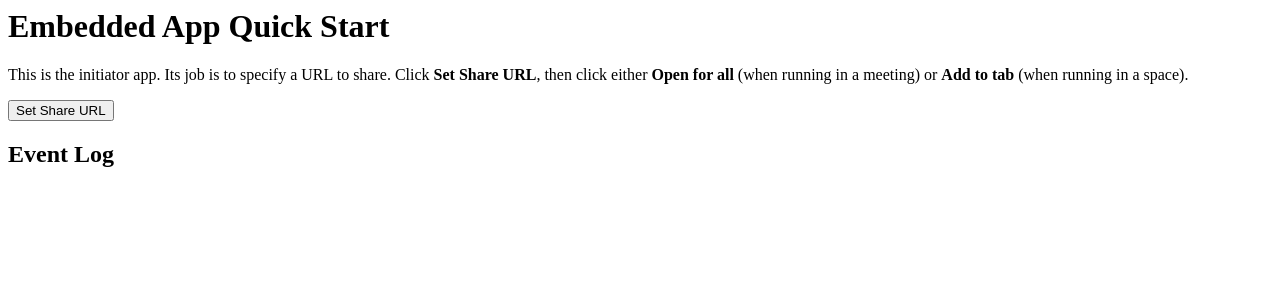
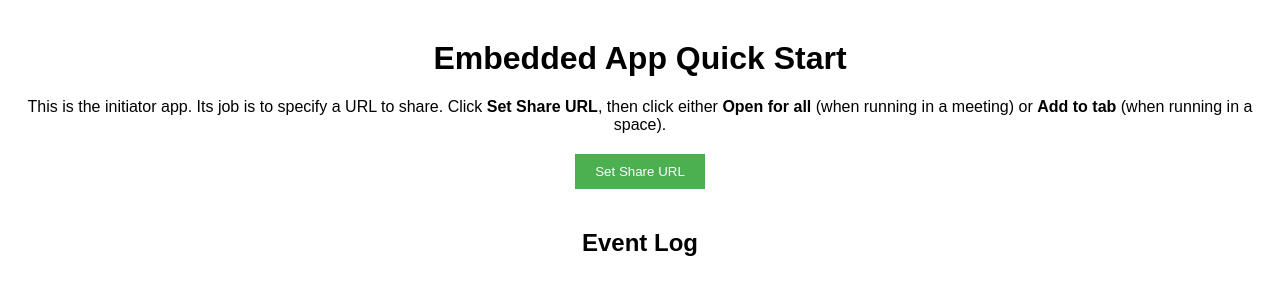
Before and after one commit to RamiroVolodarsky/fax-sender, a plain HTML site: page index.html in a window 1280 px wide. Drawn offline with Linux system fonts and the light colour scheme; a script that the page names is missing.

Commit message:
add css style

```diff
--- a/index.html
+++ b/index.html
@@ -3,6 +3,7 @@
   <title>Embedded Apps Quick Start</title>
   <script src="https://binaries.webex.com/static-content-pipeline/webex-embedded-app/v1/webex-embedded-app-sdk.js" defer></script>
   <script src="./index.js" defer></script>
+  <link rel="stylesheet" type="text/css" href="styles.css">
 </head>
 <body>
     <h1>Embedded App Quick Start</h1>
--- /dev/null
+++ b/styles.css
@@ -0,0 +1,36 @@
+body {
+    font-family: Arial, sans-serif;
+    margin: 0;
+    padding: 0;
+}
+
+h1, h2 {
+    text-align: center;
+    margin-top: 40px;
+}
+
+p {
+    text-align: center;
+    margin: 20px 0;
+}
+
+button {
+    display: block;
+    margin: 0 auto;
+    padding: 10px 20px;
+    background-color: #4CAF50;
+    color: white;
+    border: none;
+    cursor: pointer;
+}
+
+button:hover {
+    background-color: #3e8e41;
+}
+
+#console {
+    list-style-type: none;
+    margin: 20px 0;
+    padding: 0;
+    text-align: center;
+}
```
